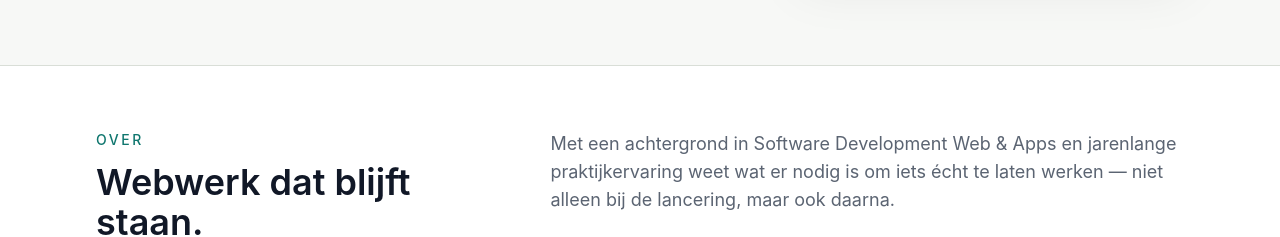
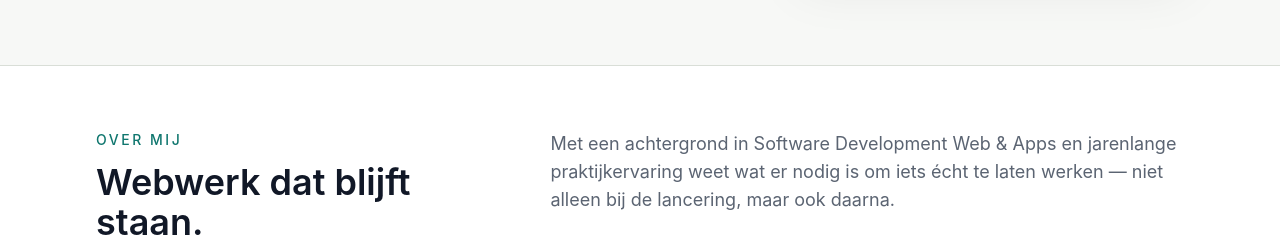
Before and after one commit to jurgenvisser/personal-portfolio, a React (Vite) app: page / in a window 1280 px wide. Shown: the part 900-1137 px from the top of the page. Built offline with nearby package versions, Linux system fonts and the light colour scheme.

Commit message:
PPJV.0.0.5P This version changes the about section title from Over to Over mij.

```diff
--- a/src/components/About.jsx
+++ b/src/components/About.jsx
@@ -3,7 +3,7 @@ export default function About() {
     <section id="over" className="scroll-mt-24 border-b border-line bg-white">
       <div className="mx-auto grid max-w-6xl gap-8 px-5 py-14 sm:px-6 sm:py-16 lg:grid-cols-[0.8fr_1.2fr] lg:px-8">
         <div>
-          <p className="text-sm font-medium uppercase tracking-[0.18em] text-accent">Over</p>
+          <p className="text-sm font-medium uppercase tracking-[0.18em] text-accent">Over mij</p>
           <h2 className="mt-3 text-3xl font-semibold text-ink sm:text-4xl">Webwerk dat blijft staan.</h2>
         </div>
 
--- a/src/data/site.js
+++ b/src/data/site.js
@@ -1 +1 @@
-export const siteVersion = 'PPJV.0.0.4P';
+export const siteVersion = 'PPJV.0.0.5P';
```
